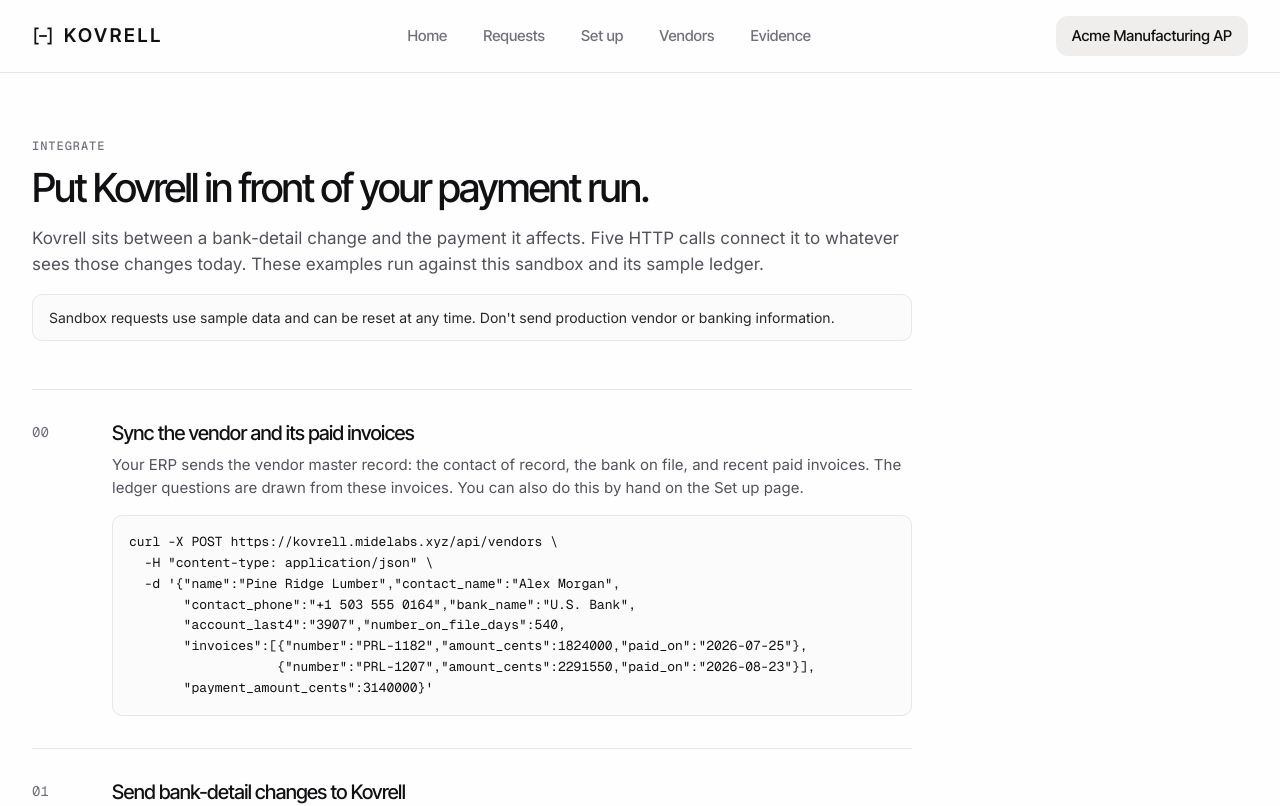
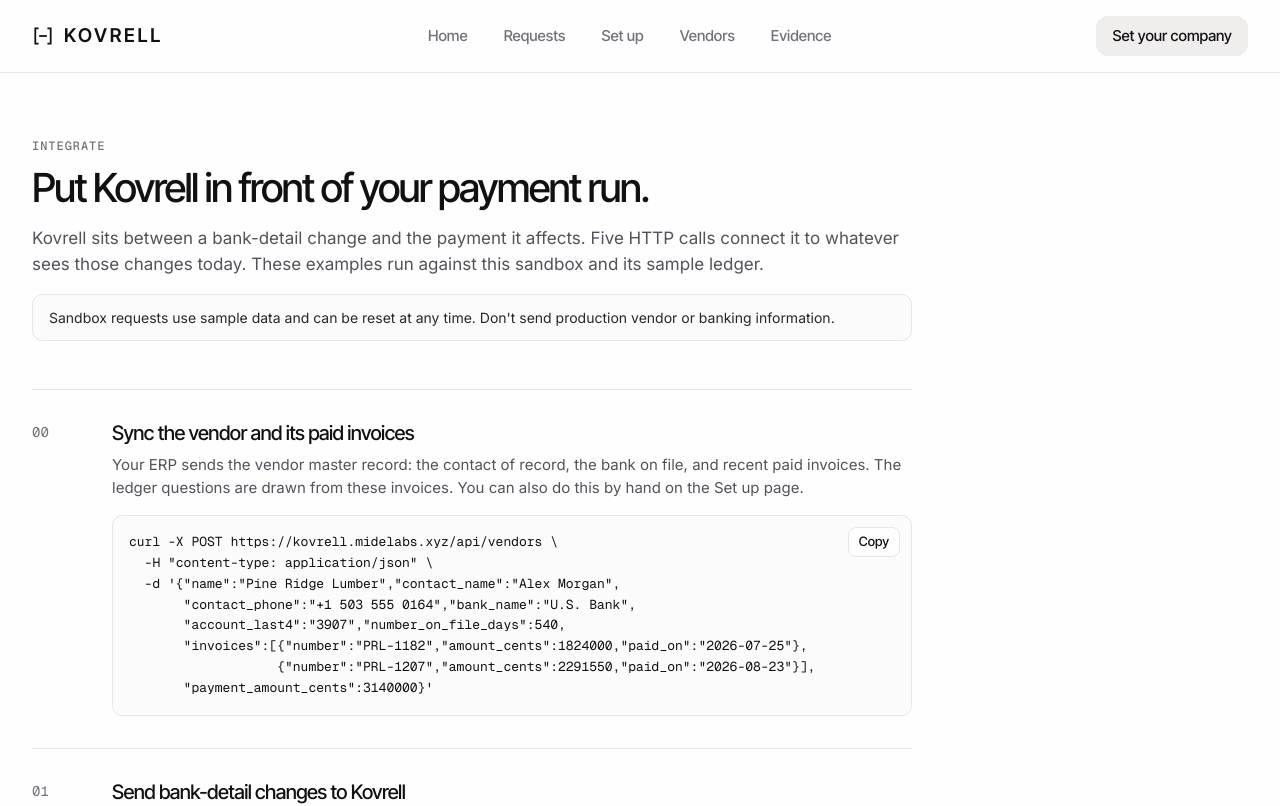
Before and after one commit to mystiquemide/kovrell, a Next.js app: page /integrate in a window 1280 px wide. Shown: the top 806 px of the page. Built offline with nearby package versions, Linux system fonts and the light colour scheme; no server answers.

Commit message:
Show the visitor's company or a Set up link in the nav, and add copy buttons to the Integrate examples

```diff
--- a/src/app/(app)/integrate/page.tsx
+++ b/src/app/(app)/integrate/page.tsx
@@ -1,5 +1,6 @@
 import Link from "next/link";
 import { Arrow, ButtonLink } from "@/components/button";
+import { CopyButton } from "@/components/copy-button";
 
 export const metadata = { title: "Integrate" };
 
@@ -76,7 +77,12 @@ export default function IntegratePage() {
             <div className="min-w-0">
               <h2 className="subheading text-[20px] text-ink">{s.title}</h2>
               <p className="mt-2 text-[15px] leading-[1.55] text-muted">{s.body}</p>
-              <pre className="data mt-4 overflow-x-auto rounded-[10px] border border-line bg-panel p-4 text-[13px] leading-[1.6] text-ink">{s.code}</pre>
+              <div className="relative mt-4">
+                <pre className="data overflow-x-auto rounded-[10px] border border-line bg-panel p-4 pr-20 text-[13px] leading-[1.6] text-ink">{s.code}</pre>
+                <div className="absolute right-3 top-3">
+                  <CopyButton text={s.code} />
+                </div>
+              </div>
             </div>
           </section>
         ))}
--- a/src/app/(app)/layout.tsx
+++ b/src/app/(app)/layout.tsx
@@ -1,8 +1,8 @@
 import { Nav } from "@/components/nav";
-import { defaultCompany, visitorCompany } from "@/lib/company";
+import { visitorCompany } from "@/lib/company";
 
 export default async function AppLayout({ children }: LayoutProps<"/">) {
-  const company = `${(await visitorCompany()) ?? defaultCompany()} AP`;
+  const company = await visitorCompany();
   return (
     <>
       <Nav company={company} />
--- a/src/app/(app)/setup/setup-form.tsx
+++ b/src/app/(app)/setup/setup-form.tsx
@@ -90,7 +90,7 @@ export function SetupForm({ company }: { company: string }) {
           <p className="mt-2 text-[15px] leading-[1.55] text-muted">What your vendor master already holds. Kovrell only ever calls this contact.</p>
           <div className="mt-6 grid gap-5 sm:grid-cols-2">
             <div className="sm:col-span-2">
-              <Field label="Your company" hint="Who the agent calls on behalf of. It also shows in the top right. Leave blank to use the sample company, Acme Manufacturing.">
+              <Field label="Your company" hint="Who the agent calls on behalf of. It also shows in the top right. Leave blank to call as the sandbox's sample company.">
                 <input
                   className={FIELD}
                   placeholder="Type your company name"
--- a/src/app/not-found.tsx
+++ b/src/app/not-found.tsx
@@ -1,11 +1,11 @@
 import { Nav } from "@/components/nav";
 import { ButtonLink, Arrow } from "@/components/button";
-import { defaultCompany, visitorCompany } from "@/lib/company";
+import { visitorCompany } from "@/lib/company";
 
 export default async function NotFound() {
   return (
     <>
-      <Nav company={`${(await visitorCompany()) ?? defaultCompany()} AP`} />
+      <Nav company={await visitorCompany()} />
       <main className="mx-auto w-full max-w-[1280px] flex-1 px-4 pt-20 sm:px-8">
         <p className="label text-subtle">404</p>
         <h1 className="heading mt-3 text-[40px]">Nothing here.</h1>
--- /dev/null
+++ b/src/components/copy-button.tsx
@@ -0,0 +1,23 @@
+"use client";
+
+import { useState } from "react";
+import { copyText } from "@/lib/copy";
+
+/** Small copy control for code samples. Confirms right away and announces it to screen readers. */
+export function CopyButton({ text, label = "Copy" }: { text: string; label?: string }) {
+  const [copied, setCopied] = useState(false);
+  return (
+    <button
+      type="button"
+      onClick={() => {
+        copyText(text);
+        setCopied(true);
+        setTimeout(() => setCopied(false), 1500);
+      }}
+      className="rounded-[8px] border border-line bg-canvas px-2.5 py-1 font-display text-[13px] font-medium text-ink hover:border-line-strong"
+      aria-live="polite"
+    >
+      {copied ? "Copied" : label}
+    </button>
+  );
+}
--- a/src/components/nav.tsx
+++ b/src/components/nav.tsx
@@ -12,7 +12,8 @@ const LINKS = [
   { href: "/evidence", label: "Evidence", match: ["/evidence"] },
 ];
 
-export function Nav({ company }: { company: string }) {
+/** `company` is the visitor's company from Set up. Without one, the nav invites them to set it. */
+export function Nav({ company }: { company: string | null }) {
   const path = usePathname();
   return (
     <header className="sticky top-0 z-30 border-b border-line bg-canvas">
@@ -39,7 +40,16 @@ export function Nav({ company }: { company: string }) {
             );
           })}
         </nav>
-        <span className="hidden h-10 items-center rounded-[12px] bg-chip px-4 font-display text-[15px] font-medium text-ink md:inline-flex">{company}</span>
+        {company ? (
+          <span className="hidden h-10 items-center rounded-[12px] bg-chip px-4 font-display text-[15px] font-medium text-ink md:inline-flex">{company} AP</span>
+        ) : (
+          <Link
+            href="/setup"
+            className="hidden h-10 items-center rounded-[12px] bg-chip px-4 font-display text-[15px] font-medium text-ink hover:bg-line md:inline-flex"
+          >
+            Set your company
+          </Link>
+        )}
       </div>
     </header>
   );
```
